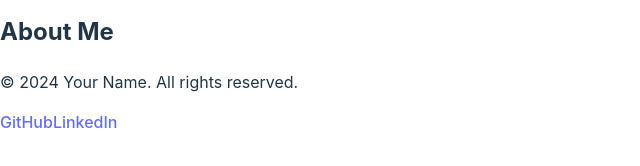
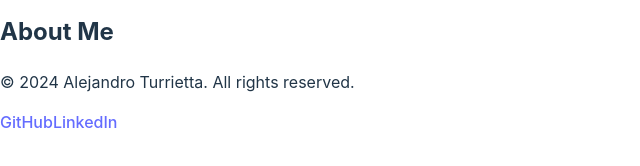
Before and after one commit to turriettaa/react-portfolio, a React (Vite) app: page / in a window 1280 px wide. Shown: the part 452-618 px from the top of the page, without its empty margins (0-640 px from the left). Built offline with nearby package versions, Linux system fonts and the light colour scheme.

Commit message:
Update Footer.jsx

```diff
--- a/src/components/Footer.jsx
+++ b/src/components/Footer.jsx
@@ -2,19 +2,19 @@ import React from 'react';
 
 const Footer = () => {
   return (
+    <div className="footer">
       <footer>
-      <p>
-        &copy; {new Date().getFullYear()} Your Name. All rights reserved.
-      </p>
+        <p>&copy; {new Date().getFullYear()} Alejandro Turrietta. All rights reserved.</p>
         <div>
           <a href="https://github.com/turrietta" target="_blank" rel="noopener noreferrer">
             GitHub
           </a>
-        <a href="https://www.linkedin.com/in/your-username" target="_blank" rel="noopener noreferrer">
+          <a href="https://www.linkedin.com/in/alex-t-175921272" target="_blank" rel="noopener noreferrer">
             LinkedIn
           </a>
         </div>
       </footer>
+    </div>
   );
 };
 
```
Lines whose indentation alone changed are shown as unchanged.
